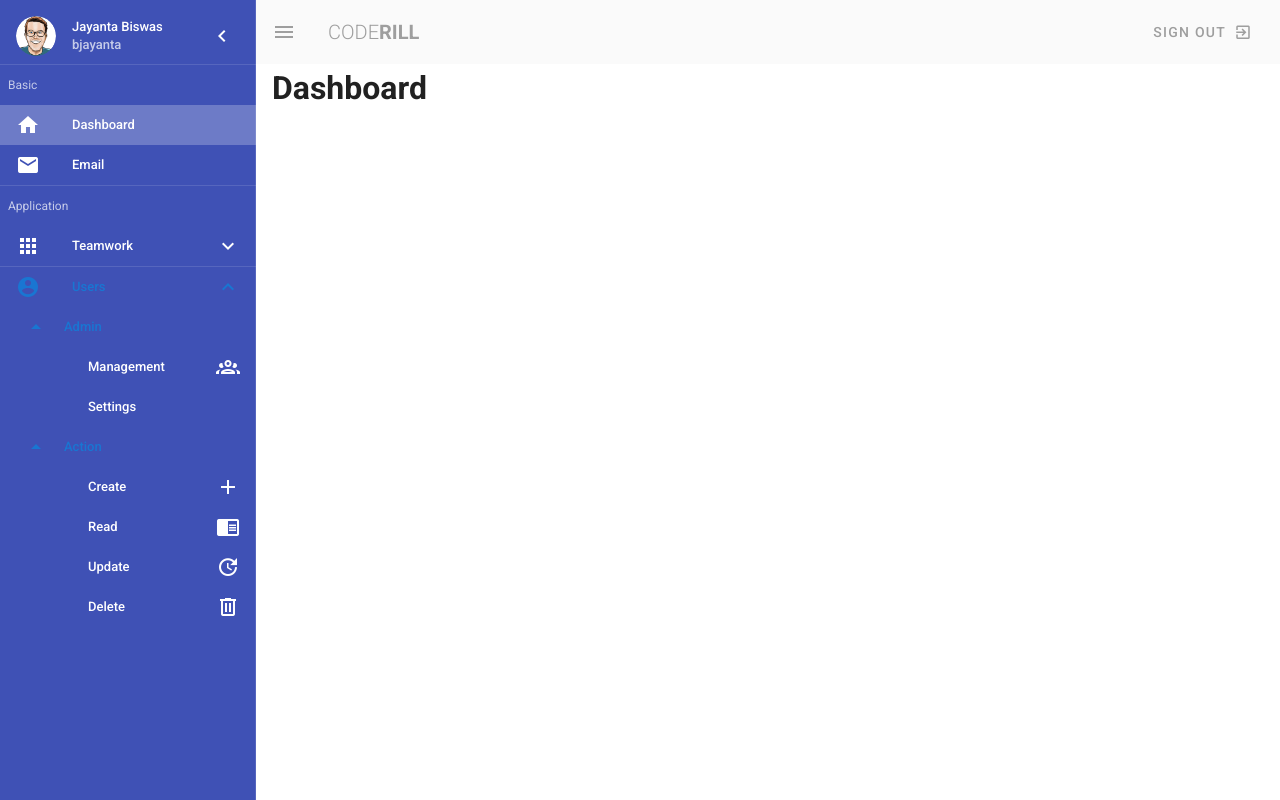
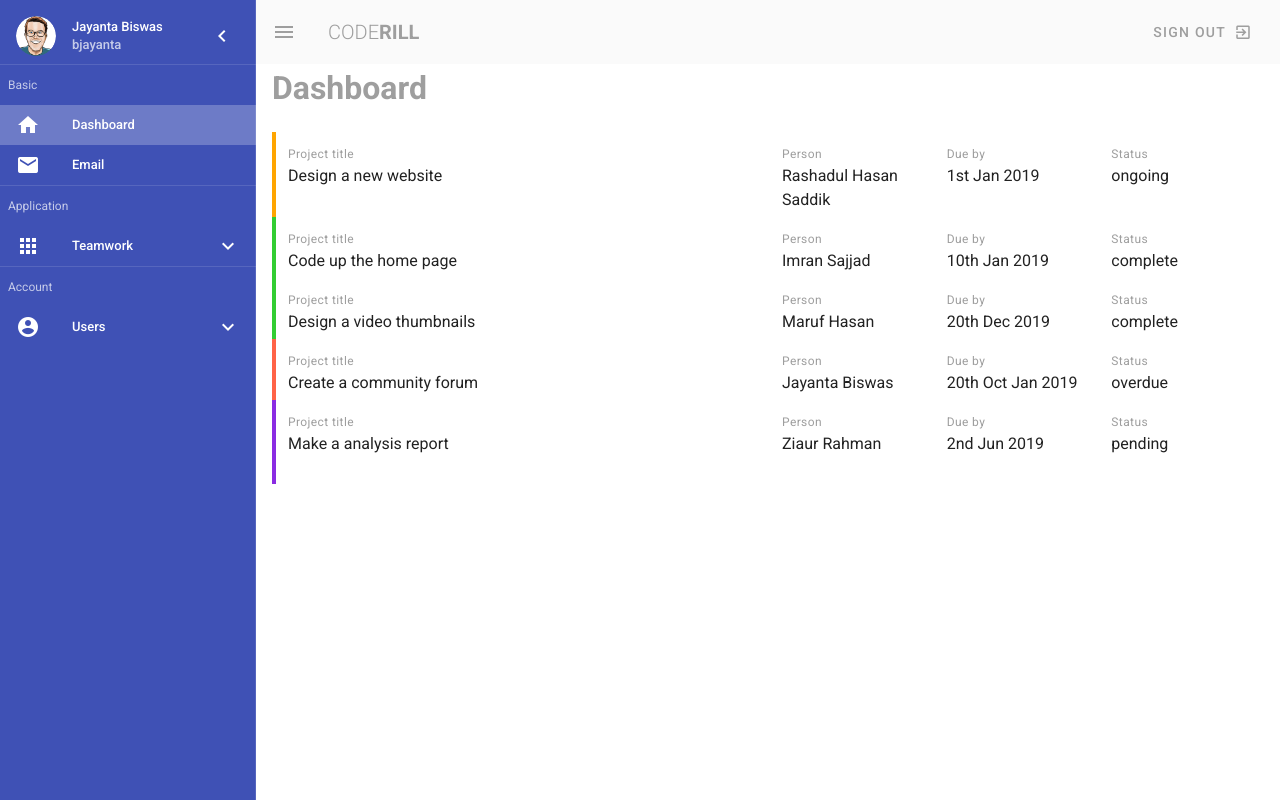
Before and after one commit to bjayanta/teamwork, a Vue app: page / in a window 1280 px wide. Built offline with nearby package versions, Linux system fonts and the light colour scheme.

Commit message:
start work with dashboard

```diff
--- a/src/components/Navbar.vue
+++ b/src/components/Navbar.vue
@@ -18,7 +18,6 @@
                 </v-list-item>
 
                 <v-divider></v-divider>
-
                 <v-subheader>Basic</v-subheader>
 
                 <v-list-item router to="/">
@@ -42,7 +41,6 @@
                 </v-list-item>
 
                 <v-divider></v-divider>
-
                 <v-subheader>Application</v-subheader>
 
                 <v-list-group prepend-icon="mdi-apps" no-action>
@@ -60,13 +58,14 @@
                 </v-list-group>
 
                 <v-divider></v-divider>
+                <v-subheader>Account </v-subheader>
 
-                <v-list-group prepend-icon="mdi-account-circle" value="true">
+                <v-list-group prepend-icon="mdi-account-circle">
                     <template v-slot:activator>
                         <v-list-item-title>Users</v-list-item-title>
                     </template>
 
-                    <v-list-group no-action sub-group value="true">
+                    <v-list-group no-action sub-group>
                         <template v-slot:activator>
                             <v-list-item-content>
                                 <v-list-item-title>Admin</v-list-item-title>
@@ -88,7 +87,7 @@
                         </v-list-item>
                     </v-list-group>
 
-                    <v-list-group no-action sub-group value="true">
+                    <v-list-group no-action sub-group>
                         <template v-slot:activator>
                             <v-list-item-content>
                                 <v-list-item-title>Action</v-list-item-title>
--- a/src/views/Dashboard.vue
+++ b/src/views/Dashboard.vue
@@ -1,11 +1,65 @@
 <template>
   <div class="dashboard">
-    <h1>Dashboard</h1>
+    <h1 class="subheading grey--text">Dashboard</h1>
+
+    <v-container class="my-5">
+      <div v-for="project in projects" :key="project.title">
+        <v-layout row wrap :class="`project ${project.status}`">
+          <v-flex xs12 md6>
+            <v-card flat class="pa-3">
+              <div class="caption grey--text">Project title</div>
+              <p>{{ project.title }}</p>
+            </v-card>
+          </v-flex>
+
+          <v-flex xs6 sm4 md2>
+            <v-card flat class="pa-3">
+              <div class="caption grey--text">Person</div>
+              <p>{{ project.person }}</p>
+            </v-card>
+          </v-flex>
+
+          <v-flex xs6 sm4 md2>
+            <v-card flat class="pa-3">
+              <div class="caption grey--text">Due by</div>
+              <p>{{ project.due }}</p>
+            </v-card>
+          </v-flex>
+
+          <v-flex xs2 sm4 md2>
+            <v-card flat class="pa-3">
+              <div class="caption grey--text">Status</div>
+              <p>{{ project.status }}</p>
+            </v-card>
+          </v-flex>
+        </v-layout>
+
+        <v-divider></v-divider>
+      </div>
+    </v-container>
   </div>
 </template>
 
 <script>
   export default {
-    name: 'dashboard'
+    name: 'dashboard',
+    data() {
+      return {
+        projects: [
+          {title: "Design a new website", person: "Rashadul Hasan Saddik", due: "1st Jan 2019", status: "ongoing", content: "Lorem ipsum dolor sit amet, consectetur adipisicing elit. Asperiores at beatae commodi consequatur doloribus ducimus esse explicabo fuga magni nulla officia possimus quam quos sapiente, tempore ut veniam? Aspernatur, numquam?"},
+          {title: "Code up the home page", person: "Imran Sajjad", due: "10th Jan 2019", status: "complete", content: "Lorem ipsum dolor sit amet, consectetur adipisicing elit. Asperiores at beatae commodi consequatur doloribus ducimus esse explicabo fuga magni nulla officia possimus quam quos sapiente, tempore ut veniam? Aspernatur, numquam?"},
+          {title: "Design a video thumbnails", person: "Maruf Hasan", due: "20th Dec 2019", status: "complete", content: "Lorem ipsum dolor sit amet, consectetur adipisicing elit. Asperiores at beatae commodi consequatur doloribus ducimus esse explicabo fuga magni nulla officia possimus quam quos sapiente, tempore ut veniam? Aspernatur, numquam?"},
+          {title: "Create a community forum", person: "Jayanta Biswas", due: "20th Oct Jan 2019", status: "overdue", content: "Lorem ipsum dolor sit amet, consectetur adipisicing elit. Asperiores at beatae commodi consequatur doloribus ducimus esse explicabo fuga magni nulla officia possimus quam quos sapiente, tempore ut veniam? Aspernatur, numquam?"},
+          {title: "Make a analysis report", person: "Ziaur Rahman", due: "2nd Jun 2019", status: "pending", content: "Lorem ipsum dolor sit amet, consectetur adipisicing elit. Asperiores at beatae commodi consequatur doloribus ducimus esse explicabo fuga magni nulla officia possimus quam quos sapiente, tempore ut veniam? Aspernatur, numquam?"}
+        ]
+      }
+    }
   };
 </script>
+
+<style lang="scss">
+  .project.ongoing { border-left: 4px solid orange; }
+  .project.complete { border-left: 4px solid limegreen; }
+  .project.pending { border-left: 4px solid blueviolet; }
+  .project.overdue { border-left: 4px solid tomato; }
+</style>
```
